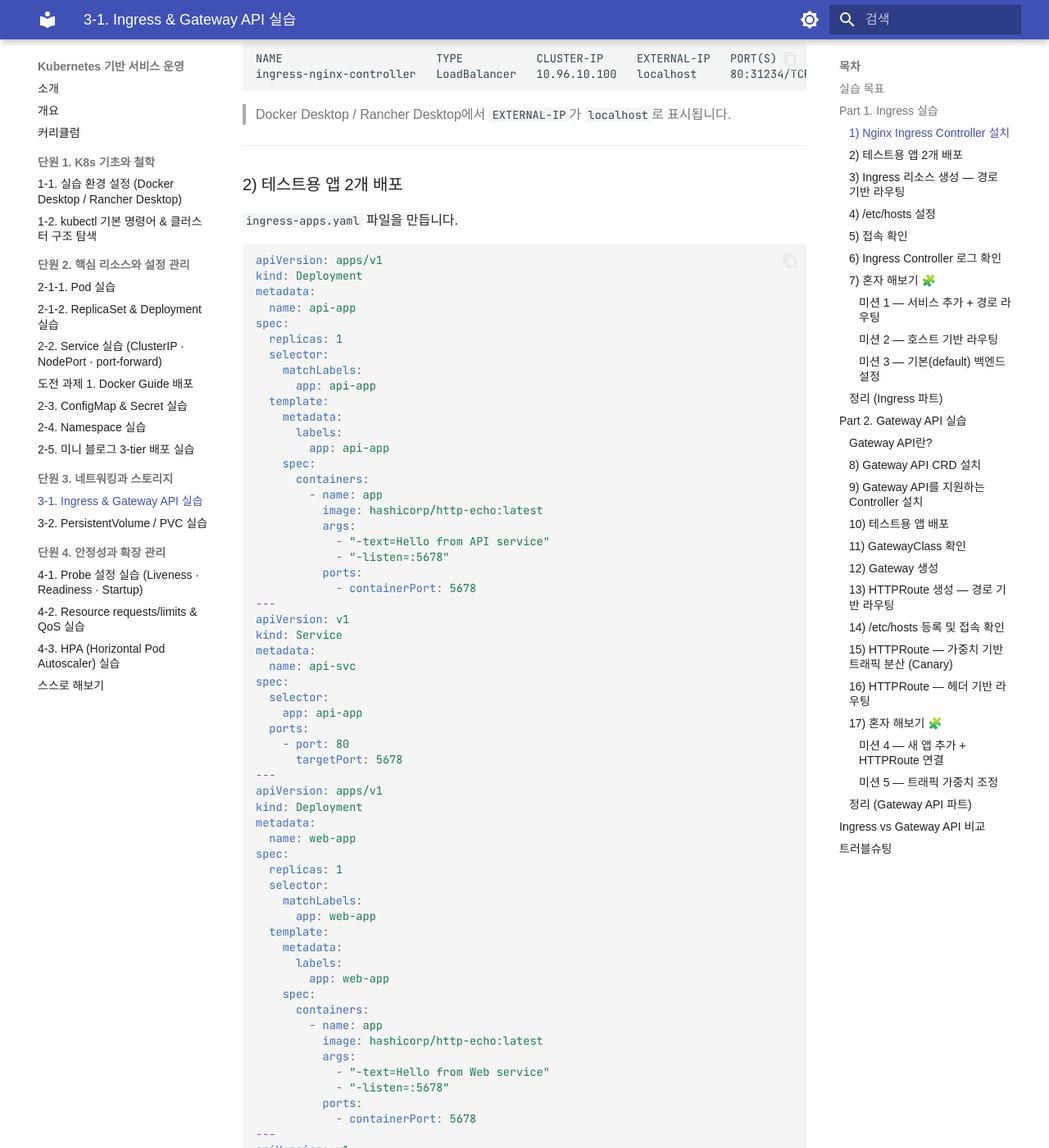
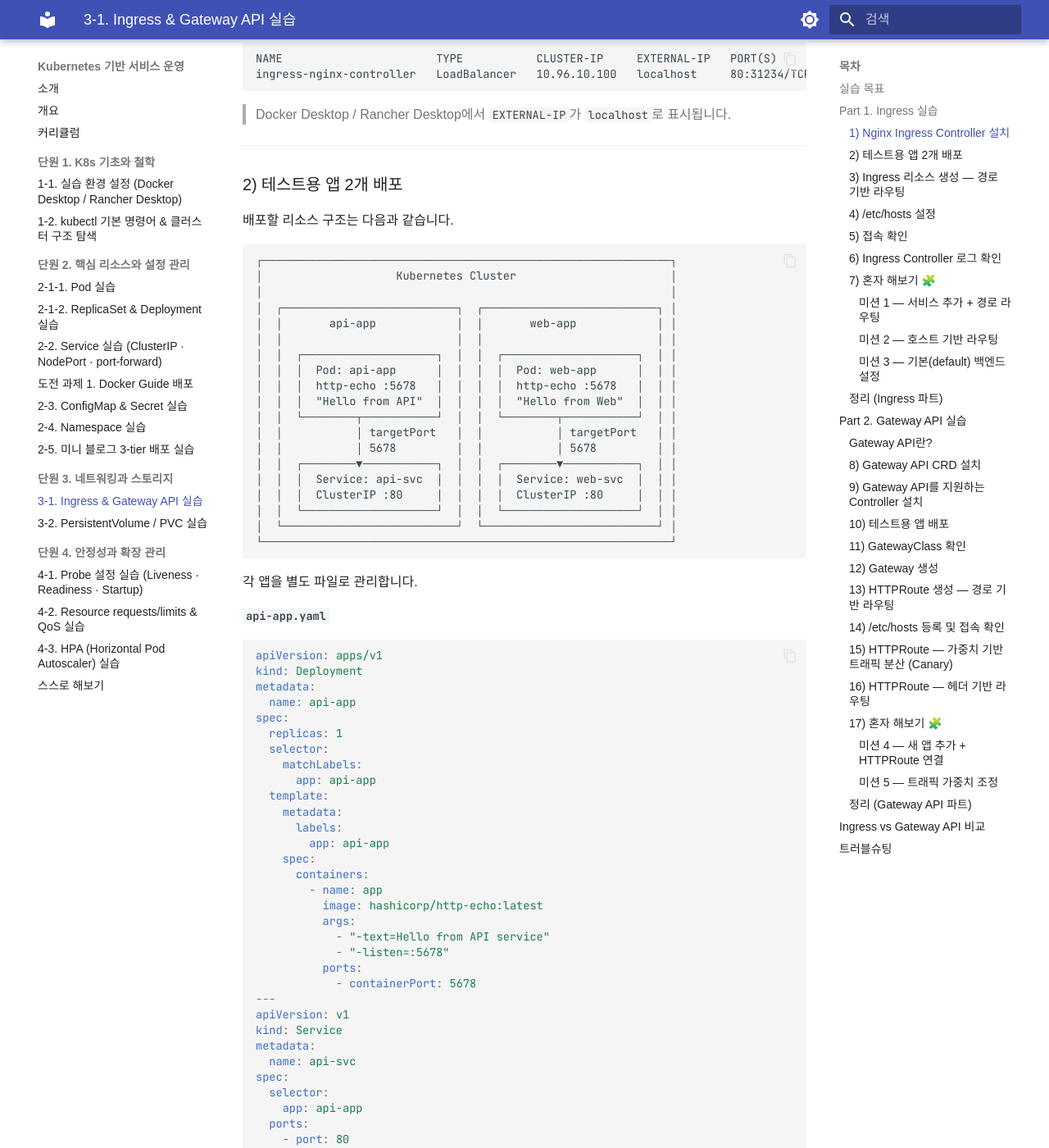
Before and after one commit to skilleat-labs/docker-k8s-labs, an MkDocs documentation site: the page built from docs/modules/module10/3-1.md, in a window 1280 px wide and 1400 px high, scrolled down 734 px. Shown: the whole window at 82% size. Built offline with MkDocs 1.6.1 and Material for MkDocs 9.7.7, drawn with Linux system fonts in a browser that asks for light colours; some web fonts are replaced; some of the changed text lies outside the part shown.

Commit message:
docs: 3-1 테스트용 앱 배포 — 다이어그램 추가 및 YAML 파일 분리
- 섹션 2에 ASCII 아키텍처 다이어그램 추가 (api-app, web-app 구조)
- ingress-apps.yaml 단일 파일 → api-app.yaml / web-app.yaml 분리
- 정리 섹션 kubectl delete 명령 파일명 일치

Co-Authored-By: Claude Sonnet 4.6 <noreply@anthropic.com>

````diff
--- a/docs/modules/module10/3-1.md
+++ b/docs/modules/module10/3-1.md
@@ -39,7 +39,33 @@ ingress-nginx-controller   LoadBalancer   10.96.10.100   localhost     80:31234/
 
 ### 2) 테스트용 앱 2개 배포
 
-`ingress-apps.yaml` 파일을 만듭니다.
+배포할 리소스 구조는 다음과 같습니다.
+
+```
+┌─────────────────────────────────────────────────────────────┐
+│                    Kubernetes Cluster                       │
+│                                                             │
+│  ┌──────────────────────────┐  ┌──────────────────────────┐ │
+│  │       api-app            │  │       web-app            │ │
+│  │                          │  │                          │ │
+│  │  ┌────────────────────┐  │  │  ┌────────────────────┐  │ │
+│  │  │  Pod: api-app      │  │  │  │  Pod: web-app      │  │ │
+│  │  │  http-echo :5678   │  │  │  │  http-echo :5678   │  │ │
+│  │  │  "Hello from API"  │  │  │  │  "Hello from Web"  │  │ │
+│  │  └────────┬───────────┘  │  │  └────────┬───────────┘  │ │
+│  │           │ targetPort   │  │           │ targetPort   │ │
+│  │           │ 5678         │  │           │ 5678         │ │
+│  │  ┌────────▼───────────┐  │  │  ┌────────▼───────────┐  │ │
+│  │  │  Service: api-svc  │  │  │  │  Service: web-svc  │  │ │
+│  │  │  ClusterIP :80     │  │  │  │  ClusterIP :80     │  │ │
+│  │  └────────────────────┘  │  │  └────────────────────┘  │ │
+│  └──────────────────────────┘  └──────────────────────────┘ │
+└─────────────────────────────────────────────────────────────┘
+```
+
+각 앱을 별도 파일로 관리합니다.
+
+**`api-app.yaml`**
 
 ```yaml
 apiVersion: apps/v1
@@ -75,7 +101,11 @@ spec:
   ports:
     - port: 80
       targetPort: 5678
----
+```
+
+**`web-app.yaml`**
+
+```yaml
 apiVersion: apps/v1
 kind: Deployment
 metadata:
@@ -112,7 +142,8 @@ spec:
 ```
 
 ```bash
-kubectl apply -f ingress-apps.yaml
+kubectl apply -f api-app.yaml
+kubectl apply -f web-app.yaml
 kubectl get pods
 kubectl get svc
 ```
@@ -321,7 +352,8 @@ curl http://lab.local/anything
 
 ```bash
 kubectl delete -f ingress-path.yaml
-kubectl delete -f ingress-apps.yaml
+kubectl delete -f web-app.yaml
+kubectl delete -f api-app.yaml
 ```
 
 Ingress Controller는 유지합니다 (Gateway API 실습에서 재사용).
````
